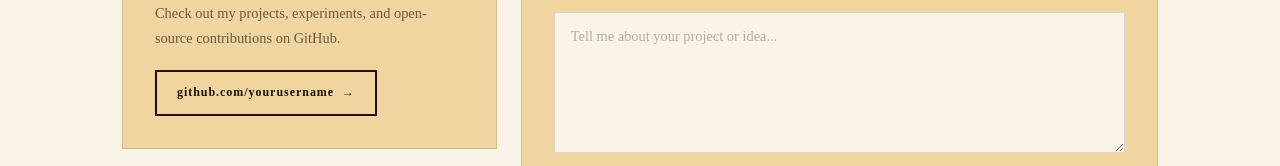
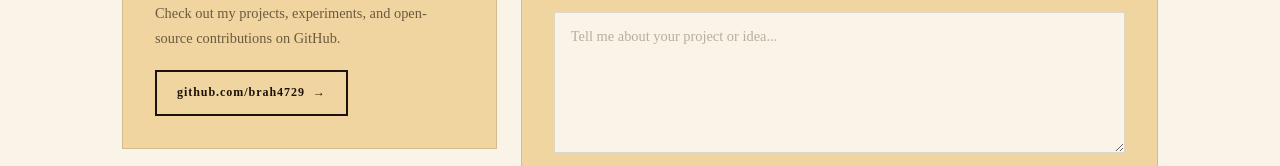
Before and after one commit to brah4729/Protofolio-new, a Next.js app: page / in a window 1280 px wide. Shown: the part 1645-1811 px from the top of the page. Built offline with nearby package versions, Linux system fonts and the light colour scheme.

Commit message:
fixing email inconsisteny

```diff
--- a/src/components/Contact.tsx
+++ b/src/components/Contact.tsx
@@ -50,13 +50,13 @@ export function Contact() {
               on GitHub.
             </p>
             <a
-              href="https://github.com/yourusername"
+              href="https://github.com/brah4729"
               target="_blank"
               rel="noopener noreferrer"
               className={styles.ghBtn}
               id="github-link"
             >
-              github.com/yourusername <span className={styles.arrow}>→</span>
+              github.com/brah4729<span className={styles.arrow}>→</span>
             </a>
           </div>
 
@@ -74,7 +74,7 @@ export function Contact() {
                 <input
                   id="contact-name"
                   type="text"
-                  placeholder="Your name"
+                  placeholder="Dhiren"
                   className={styles.input}
                   value={form.name}
                   onChange={(e) => setForm({ ...form, name: e.target.value })}
@@ -88,7 +88,7 @@ export function Contact() {
                 <input
                   id="contact-email"
                   type="email"
-                  placeholder="your@email.com"
+                  placeholder="helloxdlolidc@gmail.com"
                   className={styles.input}
                   value={form.email}
                   onChange={(e) => setForm({ ...form, email: e.target.value })}
```
